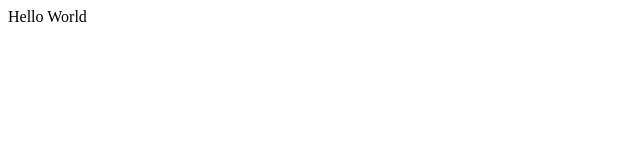
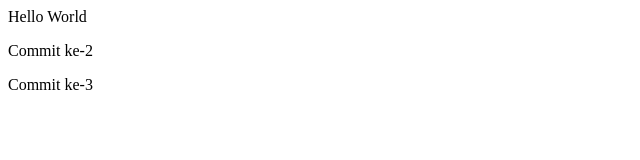
Before and after one commit to stoney-aprilian/Tugas4, a plain HTML site: page index.html in a window 1280 px wide. Shown: the whole page, without its empty margins (0-640 px from the left). Drawn offline with Linux system fonts and the light colour scheme.

Commit message:
3rd Commit

```diff
--- a/index.html
+++ b/index.html
@@ -7,5 +7,7 @@
 </head>
 <body>
     Hello World
+    <p>Commit ke-2</p>
+    <p>Commit ke-3</p>
 </body>
 </html>
```
